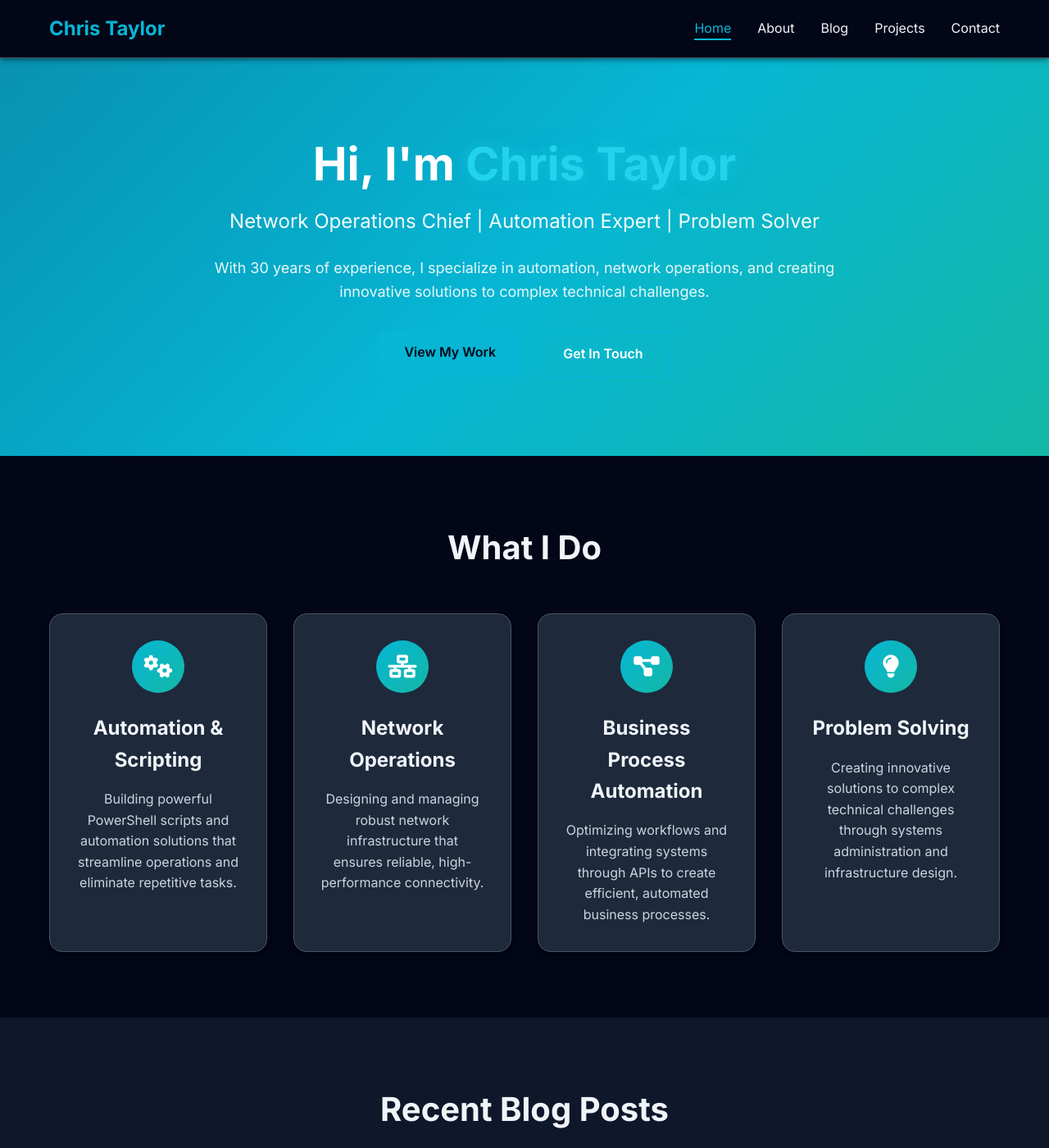
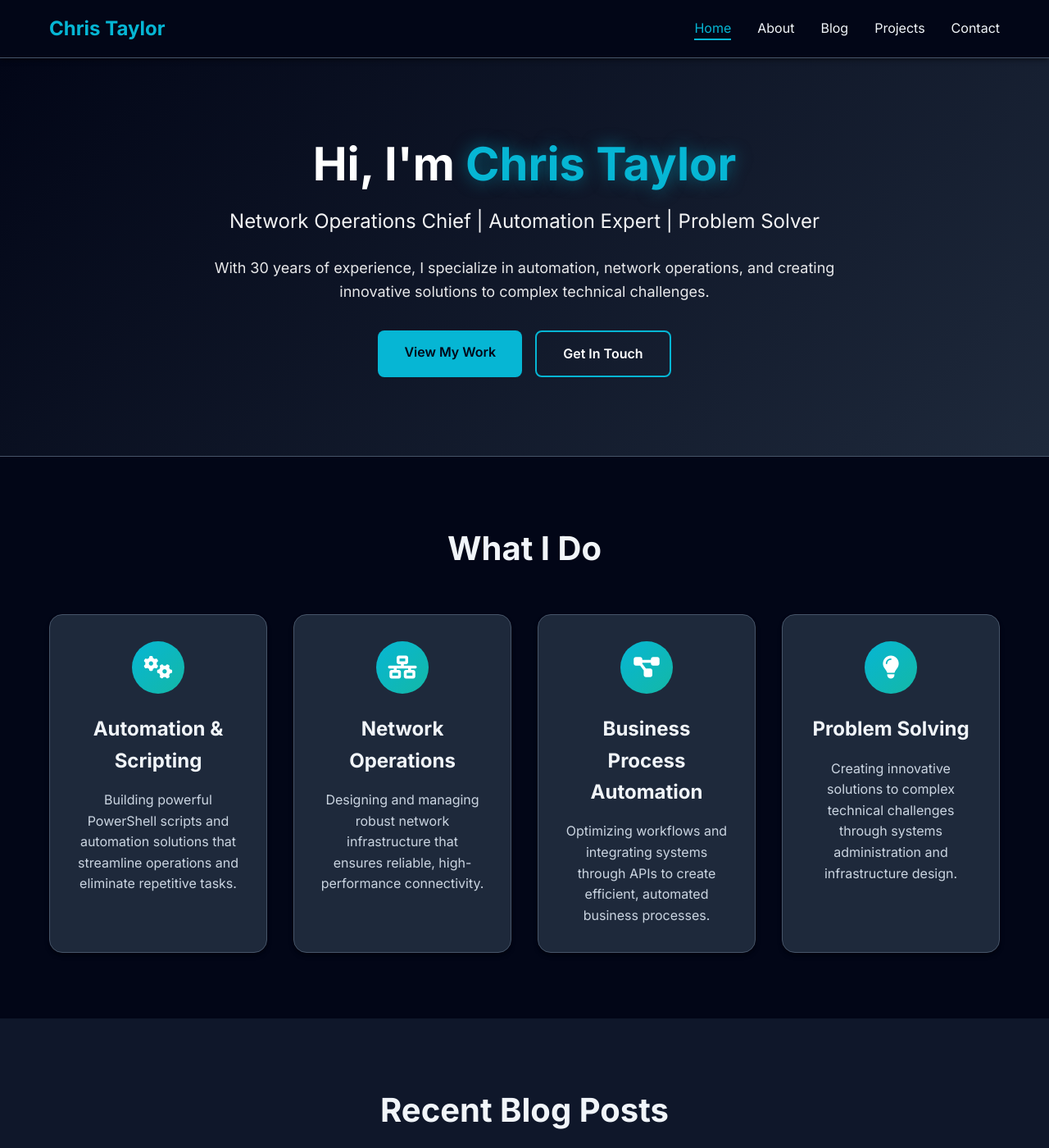
Before and after one commit to christaylorcodes/christaylorcodes.github.io, a Jekyll site: the page built from index.html, in a window 1280 px wide and 1400 px high. Shown: the whole window at 82% size. Built offline with Jekyll 4.4.1, drawn with Linux system fonts in a browser that asks for light colours.

Commit message:
Update hero and CTA sections with subtle dark gradients
- Replace bright turquoise gradients with subtle dark slate gradients
- Hero: darker to light gradient with bottom border
- CTA: light to darker gradient (reversed) with top border
- Update highlight color to use CSS variable for consistency
- Maintains dark theme while reducing visual intensity

🤖 Generated with [Claude Code](https://claude.com/claude-code)

Co-Authored-By: Claude <noreply@anthropic.com>

```diff
--- a/assets/css/main.css
+++ b/assets/css/main.css
@@ -137,9 +137,10 @@ body {
 /* ===== HERO SECTION ===== */
 .hero {
     padding: 6rem 0;
-    background: linear-gradient(135deg, #0891b2 0%, #06b6d4 50%, #14b8a6 100%);
+    background: linear-gradient(135deg, var(--bg-darker) 0%, var(--bg-light) 100%);
     color: white;
     text-align: center;
+    border-bottom: 1px solid var(--border-color);
 }
 
 .hero-content {
@@ -155,9 +156,9 @@ body {
 }
 
 .highlight {
-    color: #22d3ee;
+    color: var(--primary-color);
     position: relative;
-    text-shadow: 0 0 20px rgba(34, 211, 238, 0.5);
+    text-shadow: 0 0 20px rgba(6, 182, 212, 0.5);
 }
 
 .hero-subtitle {
@@ -317,9 +318,10 @@ section {
 
 /* ===== CTA SECTION ===== */
 .cta {
-    background: linear-gradient(135deg, #0891b2 0%, #06b6d4 50%, #14b8a6 100%);
+    background: linear-gradient(135deg, var(--bg-light) 0%, var(--bg-darker) 100%);
     color: white;
     text-align: center;
+    border-top: 1px solid var(--border-color);
 }
 
 .cta h2 {
```
